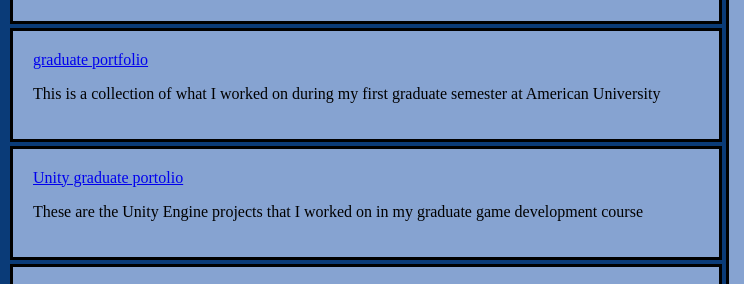
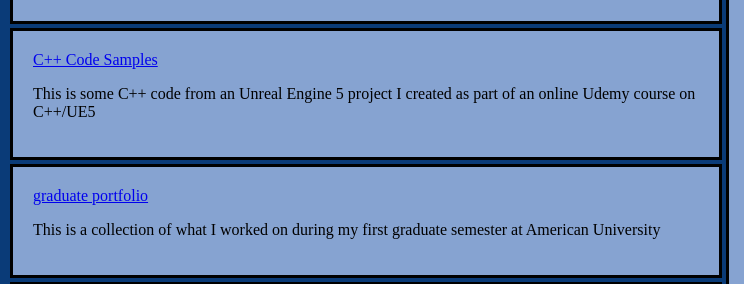
Before and after one commit to TASallin/portfolio, a plain HTML site: page index.html in a window 1280 px wide. Shown: the part 1131-1415 px from the top of the page, 0-744 px from the left. Drawn offline with Linux system fonts and the light colour scheme; grey boxes are pictures that could not be loaded.

Commit message:
added unreal engine project

```diff
--- a/index.html
+++ b/index.html
@@ -32,6 +32,10 @@
         <img class="game-images" src="./images/UDL_Screenshot.png" alt="Screenshot of Game" width="666" height="374">
       </div>
       <div class="other-portfolios">
+        <a href='https://github.com/TASallin/UE5-Code-Sample'>C++ Code Samples</a>
+        <p>This is some C++ code from an Unreal Engine 5 project I created as part of an online Udemy course on C++/UE5</p>
+      </div>
+      <div class="other-portfolios">
         <a href='https://tasallin.github.io/game601-fall2022/portfolio/'>graduate portfolio</a>
         <p>This is a collection of what I worked on during my first graduate semester at American University</p>
       </div>
```
